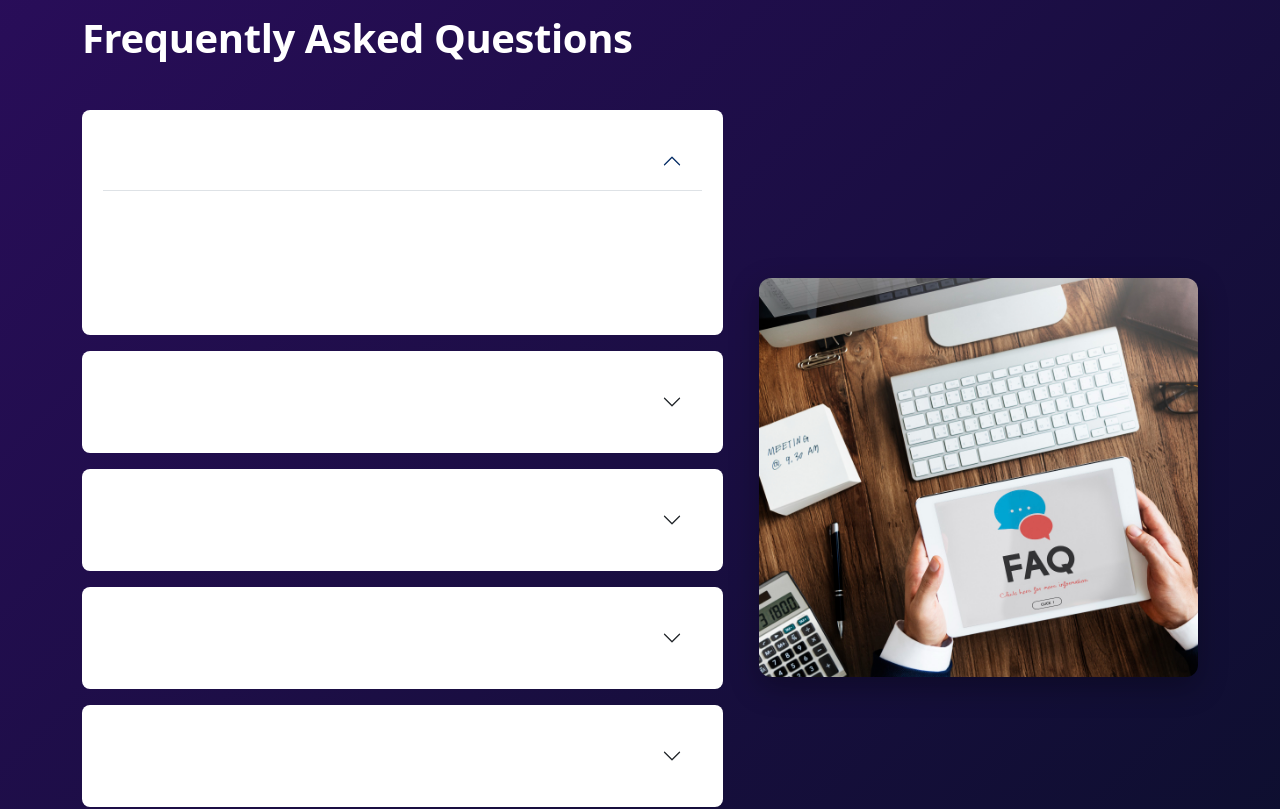
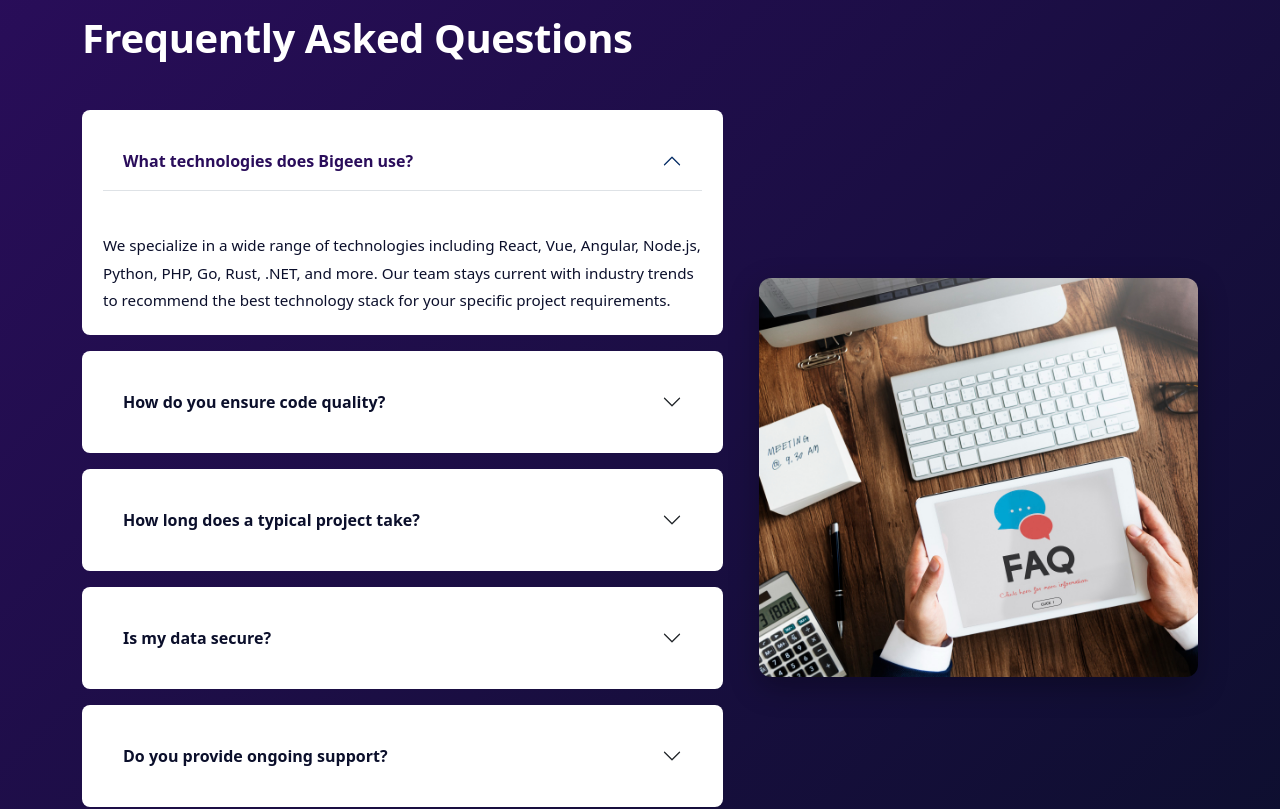
Before and after one commit to Bigeen-Solutions/BigeenSolutions.com, a React (Vite) app: page / in a window 1280 px wide. Shown: the part 2100-2909 px from the top of the page. Built offline with nearby package versions, Linux system fonts and the light colour scheme.

Commit message:
fixed FAQ section

```diff
--- a/src/components/Faq.css
+++ b/src/components/Faq.css
@@ -1,11 +1,7 @@
 /* components/faq.css */
 
 .faq-section-wrapper {
-  background: linear-gradient(
-    135deg,
-    rgba(42, 13, 91, 1) 0%,
-    rgba(11, 15, 43, 1) 100%
-  );
+  background: linear-gradient(135deg, #2a0d5b 0%, #0b0f2b 100%);
   padding-top: 5rem;
   padding-bottom: 5rem;
   overflow: hidden;
@@ -55,7 +51,7 @@
 
 .faq-item .accordion-header .accordion-button {
   background-color: transparent;
-  color: #fff;
+  color: #0b0f2b;
   font-weight: 600;
   border-radius: 8px;
   padding: 1.25rem;
@@ -67,12 +63,12 @@
 }
 
 .faq-item .accordion-header .accordion-button:not(.collapsed) {
-  color: #fff;
+  color: #2a0d5b;
   background-color: rgba(255, 255, 255, 0.08);
 }
 
 .faq-answer {
-  color: rgba(255, 255, 255, 0.85) !important;
+  color: #0b0f2b !important;
   background-color: transparent !important;
   border-top: 1px solid rgba(255, 255, 255, 0.1);
   padding: 1.25rem !important;
```
